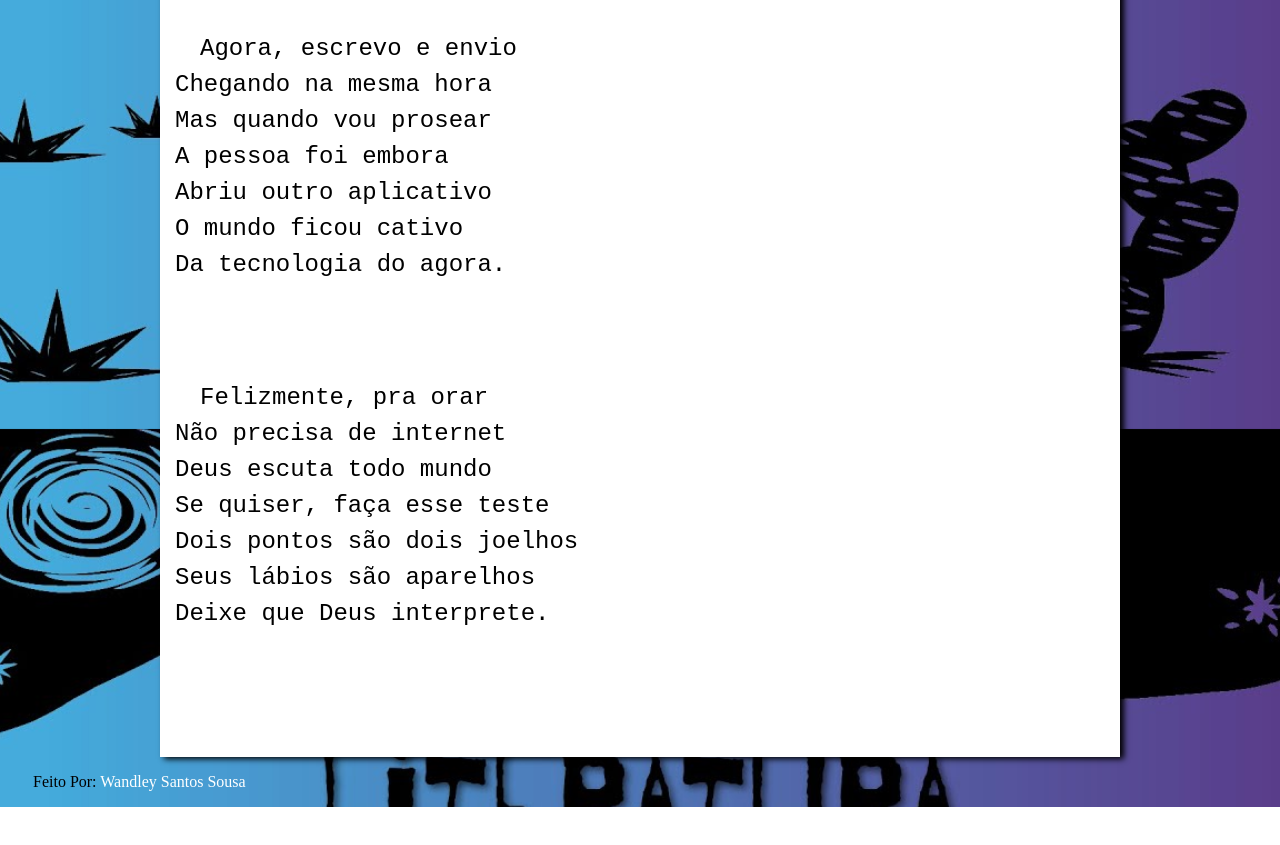
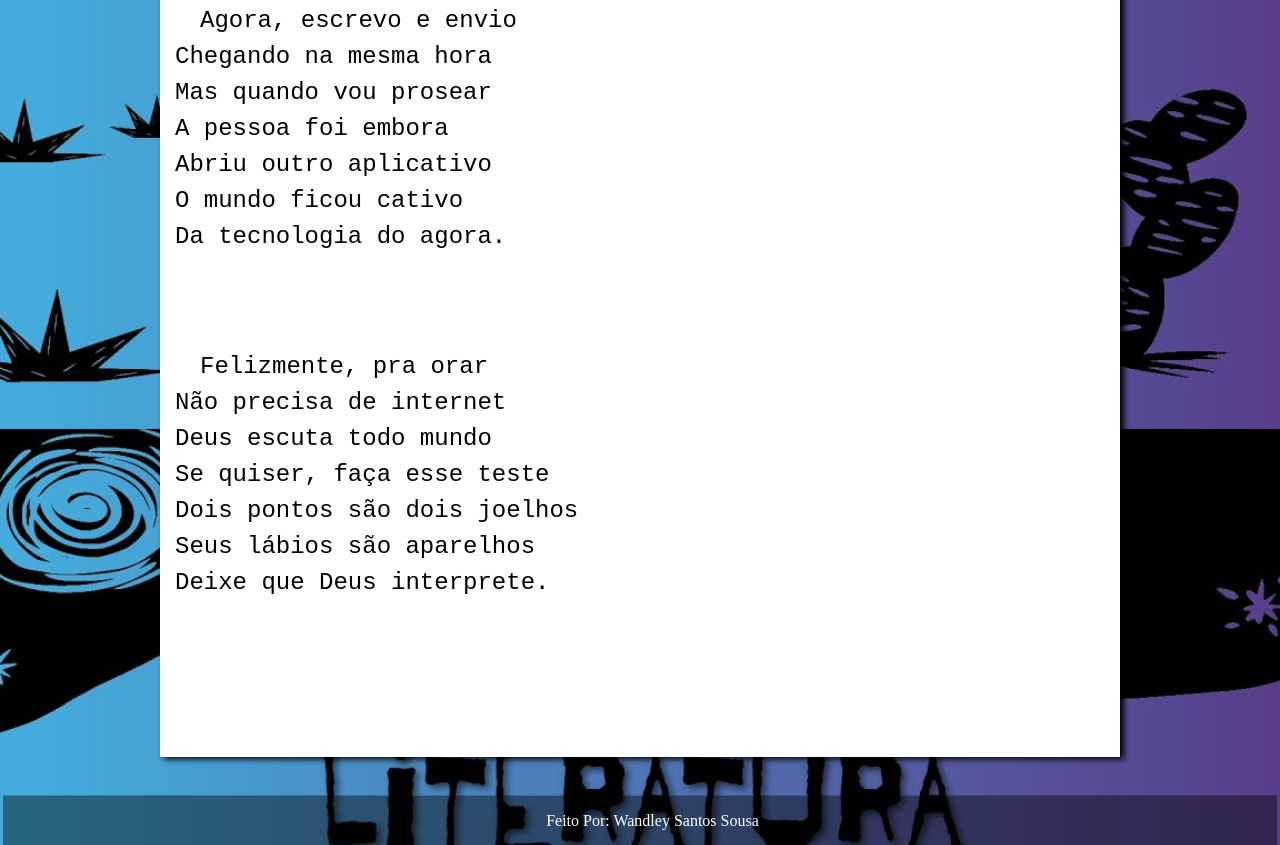
Before and after one commit to wandleysousa/cordeis, a plain HTML site: page pag02/cordel01.html in a window 1280 px wide. Shown: the part 3571-4416 px from the top of the page. Before the commit the page ends 4378 px from the top, so only its background shows below. Drawn offline with Linux system fonts and the light colour scheme.

Commit message:
upfooter

```diff
--- a/pag02/style2.css
+++ b/pag02/style2.css
@@ -166,3 +166,17 @@ article{
     min-width:10vh;
     box-shadow: inset 2px 2px 3px rgba(0, 0, 0, 0.61);
 }
+footer{
+    width: 100.8%;
+    color: white;
+    background-color: rgba(0, 0, 0, 0.425);
+    text-align: center;
+    margin: 0px;
+
+    position:absolute;
+    top: 59%;
+    left: 50%;
+
+    transform: translate(-50%, 3619%);
+
+}
--- a/style.css
+++ b/style.css
@@ -57,6 +57,12 @@ article{
     min-width: 350px;
     max-width: 1200px;
 }
+a:hover{
+    background-color: rgba(74, 131, 133, 0.671);
+    text-decoration: underline;
+    border-radius: 5px;
+    padding: 3px;
+}
 footer{
     width: 100.8%;
     color: white;
@@ -71,7 +77,7 @@ footer{
     transform: translate(-50%, 3619%);
 
 }
-footer > a{
+footer > p> a{
     text-decoration: none;
     color: white;
     text-transform: lowercase;
```
Also changed, not shown: index.html (+1 -1 lines).
